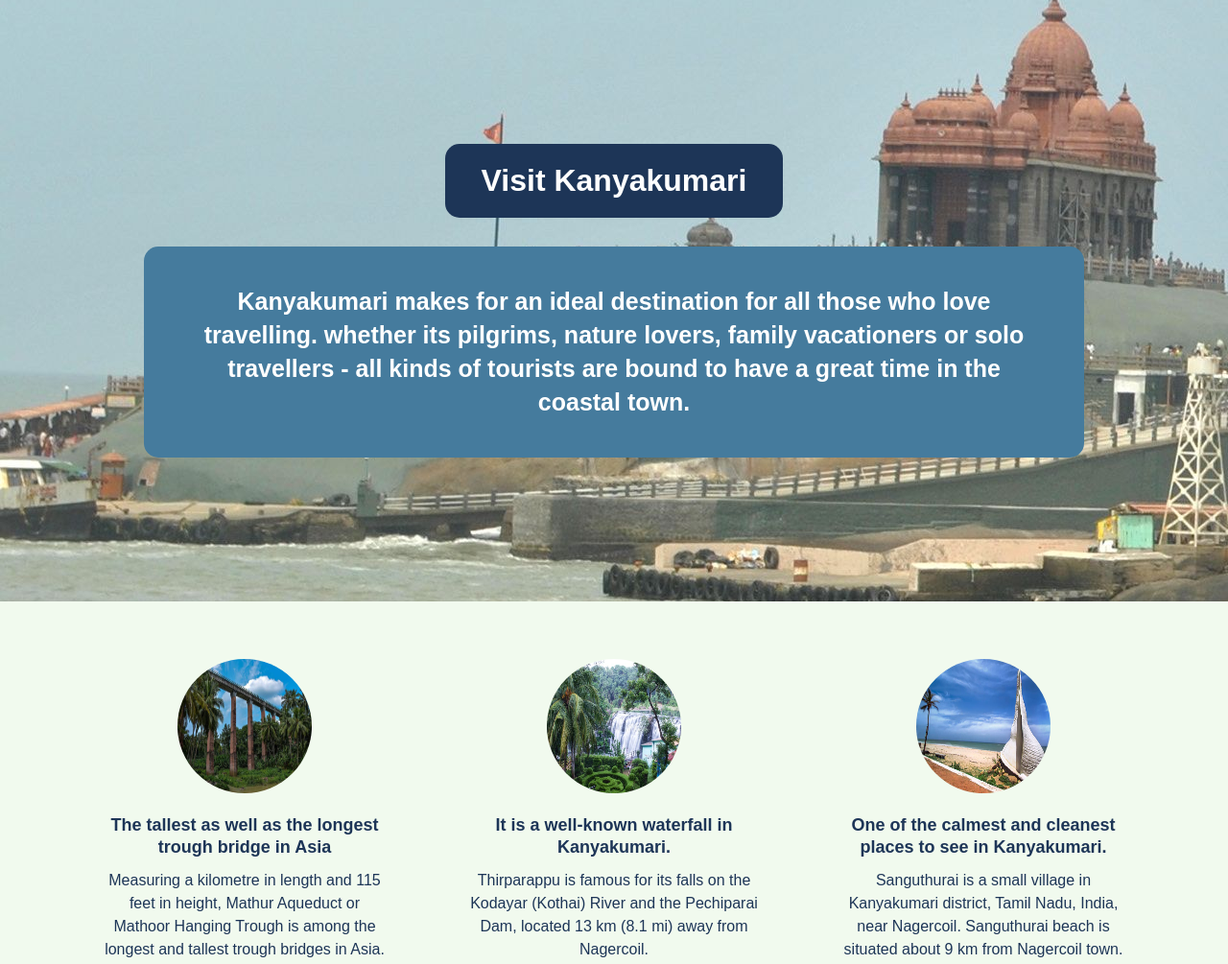
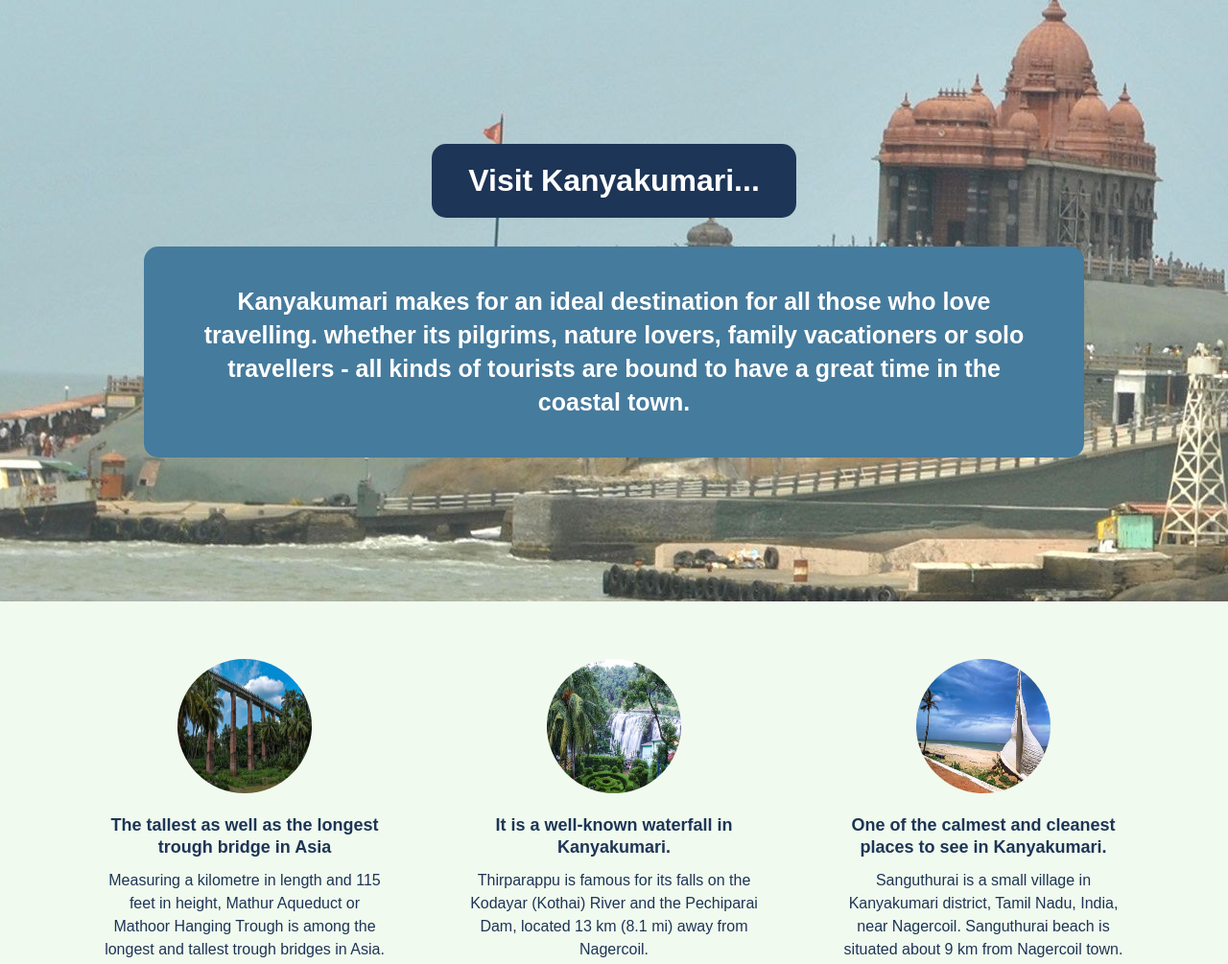
Before and after one commit to andrewvd31/Hometown-Website-Using-HTML-CSS, a plain HTML site: page index.html in a window 1280 px wide. Shown: the top 1005 px of the page at 96% size. Drawn offline with Linux system fonts and the light colour scheme.

Commit message:
Update v2

```diff
--- a/index.html
+++ b/index.html
@@ -11,7 +11,7 @@
     <main class="main-div">
         <section class="kanyakumari-main">
             <div class="visit">
-                <a href="#" class="text-center">Visit Kanyakumari</a>
+                <a href="#" class="text-center">Visit Kanyakumari...</a>
             </div>
             <div class="intro text-center">
                 <p>Kanyakumari makes for an ideal destination for all those who love travelling. whether its pilgrims, nature lovers, family vacationers or solo travellers - all kinds of tourists are bound to have a great time in the coastal town.</p>
```
